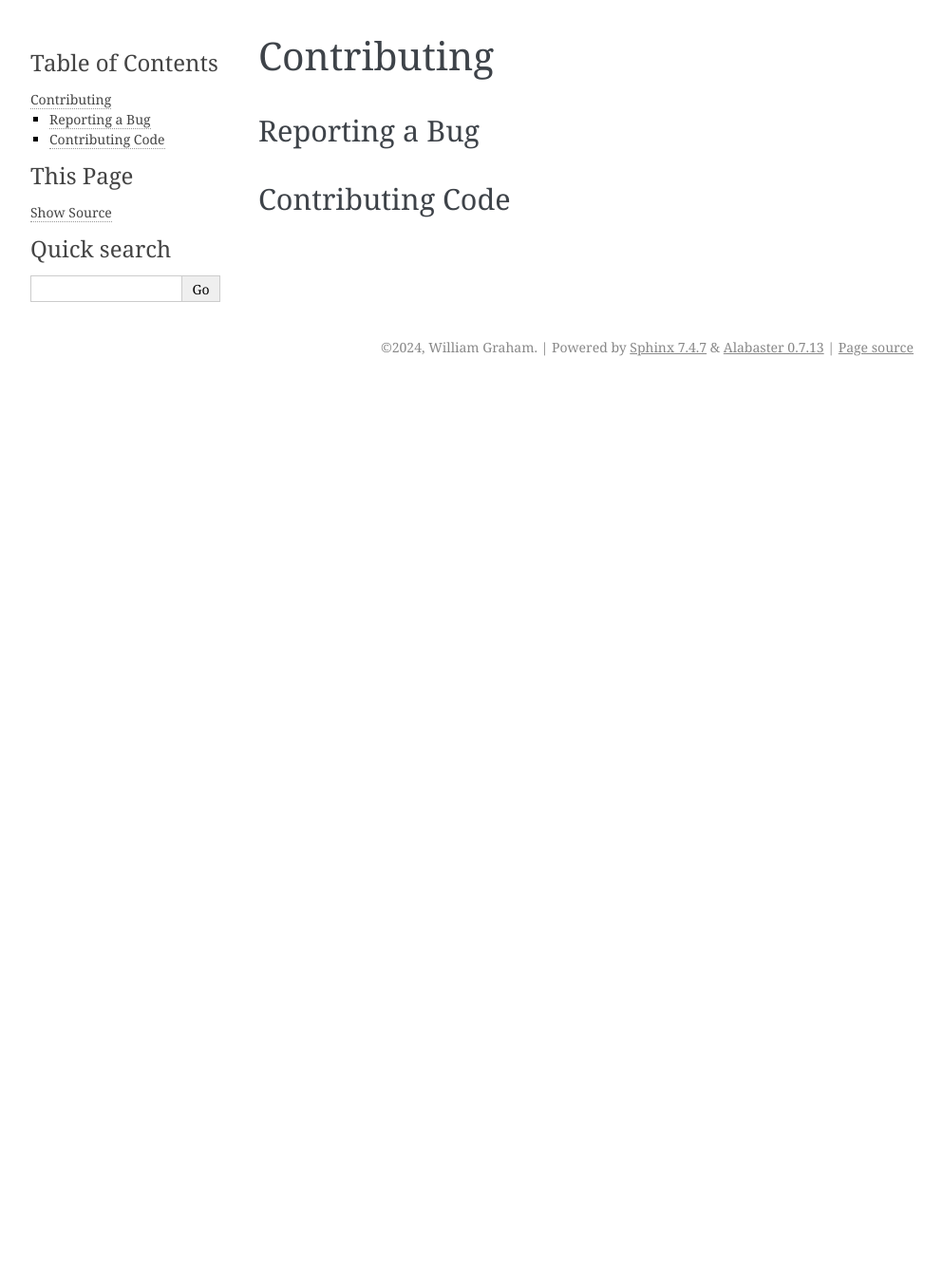
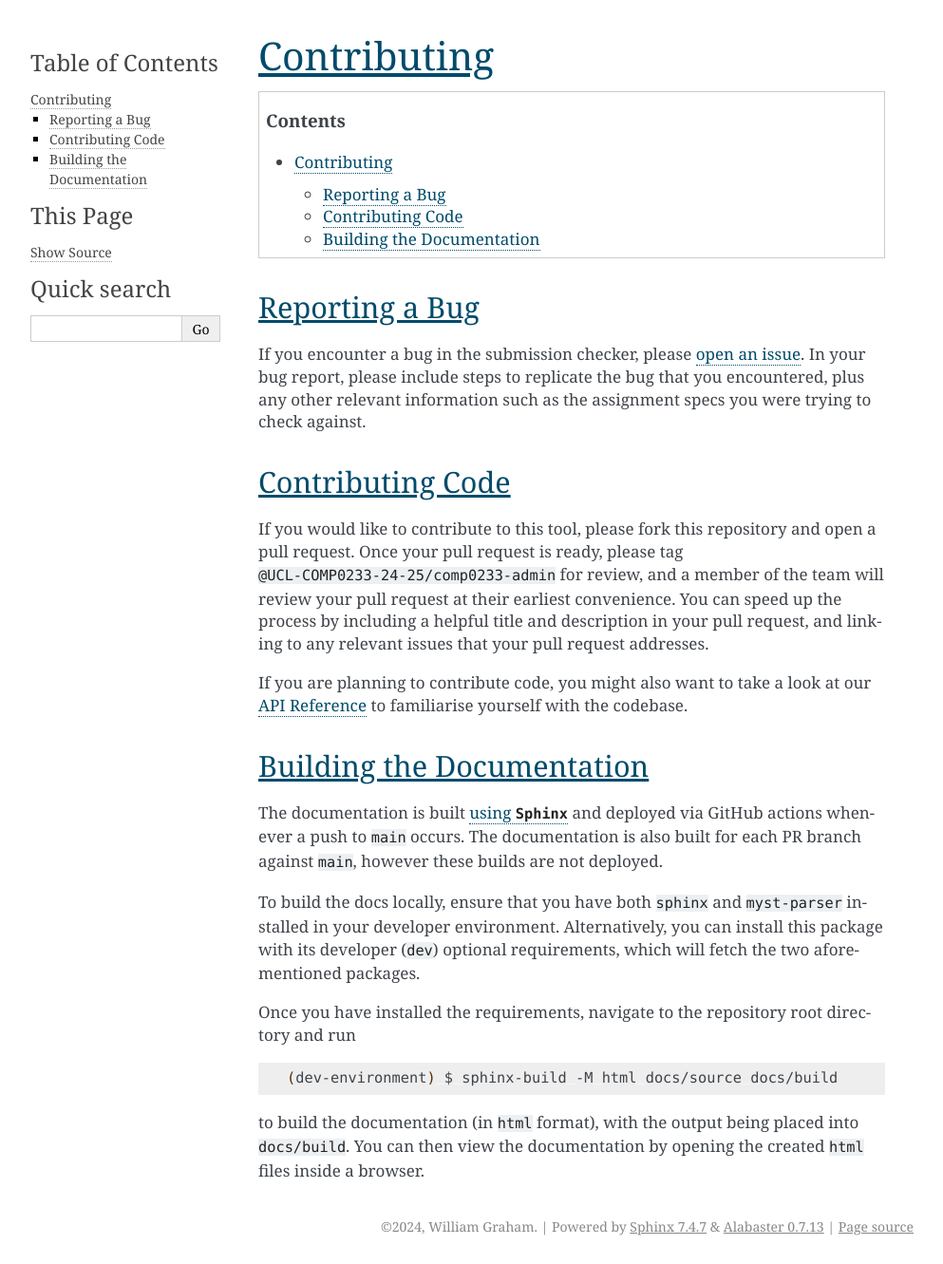
Before and after one commit to UCL-COMP0233-24-25/assignment-submission-checker, a Sphinx documentation site: the page built from docs/source/contributing.md, in a window 1280 px wide. Shown: the whole page at 95% size, without its empty margins (148-1141 px from the left). Built offline with Sphinx 7.4.7, drawn with Linux system fonts in a browser that asks for light colours; before the commit the page ends 900 px from its top, so only the background shows below that.

Commit message:
Write contributing guide

````diff
--- a/docs/source/contributing.md
+++ b/docs/source/contributing.md
@@ -1,5 +1,38 @@
 # Contributing
+
+[repo-issues]: https://github.com/UCL-COMP0233-24-25/assignment-submission-checker/issues
+[sphinx]: https://www.sphinx-doc.org/en/master/
+
+```{contents} Contents
+:depth: 2
+```
 
 ## Reporting a Bug
 
+If you encounter a bug in the submission checker, please [open an issue][repo-issues].
+In your bug report, please include steps to replicate the bug that you encountered, plus any other relevant information such as the assignment specs you were trying to check against.
+
 ## Contributing Code
+
+If you would like to contribute to this tool, please fork this repository and open a pull request.
+Once your pull request is ready, please tag `@UCL-COMP0233-24-25/comp0233-admin` for review, and a member of the team will review your pull request at their earliest convenience.
+You can speed up the process by including a helpful title and description in your pull request, and linking to any relevant issues that your pull request addresses.
+
+If you are planning to contribute code, you might also want to take a look at our [API Reference](./api.md) to familiarise yourself with the codebase.
+
+## Building the Documentation
+
+The documentation is built [using `Sphinx`][sphinx] and deployed via GitHub actions whenever a push to `main` occurs.
+The documentation is also built for each PR branch against `main`, however these builds are not deployed.
+
+To build the docs locally, ensure that you have both `sphinx` and `myst-parser` installed in your developer environment.
+Alternatively, you can install this package with its developer (`dev`) optional requirements, which will fetch the two aforementioned packages.
+
+Once you have installed the requirements, navigate to the repository root directory and run
+
+```bash
+(dev-environment) $ sphinx-build -M html docs/source docs/build
+```
+
+to build the documentation (in `html` format), with the output being placed into `docs/build`.
+You can then view the documentation by opening the created `html` files inside a browser.
````
Also changed, not shown: docs/source/index.md (+13 -11 lines).
